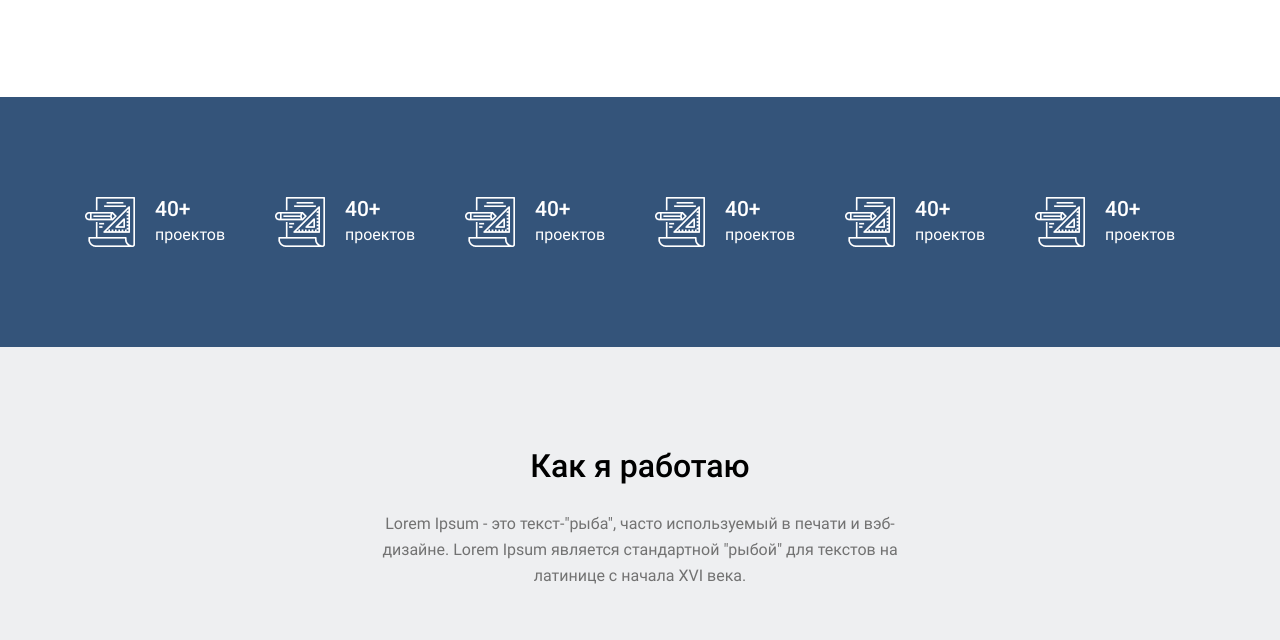
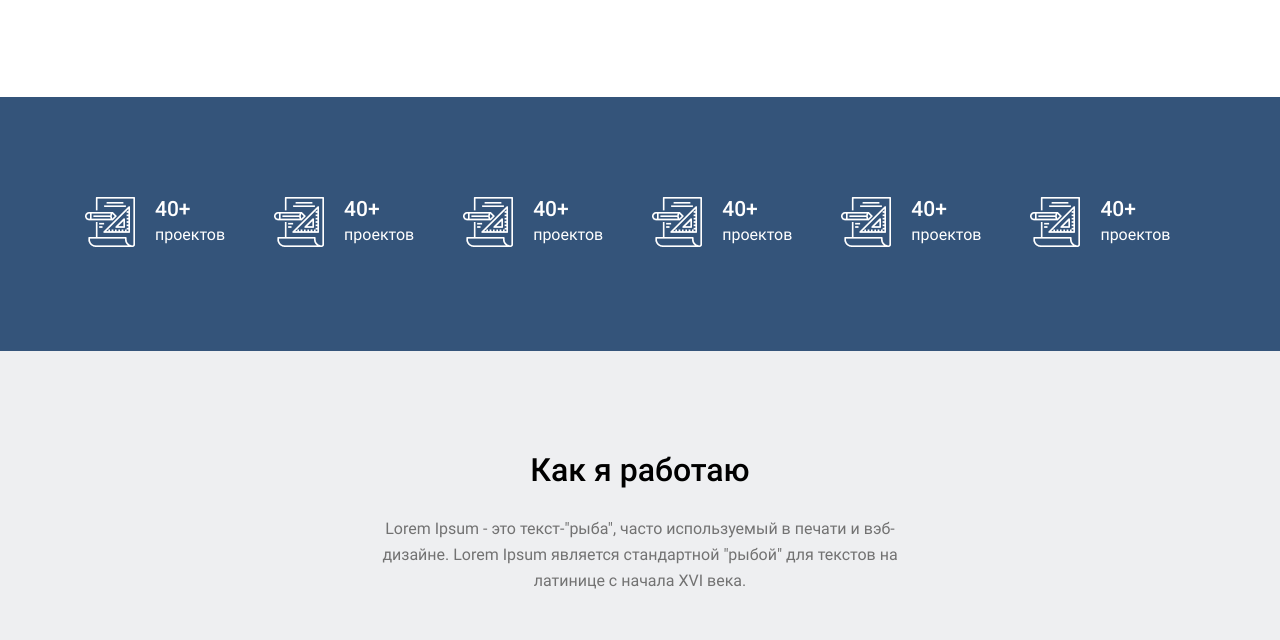
Before and after one commit to dolinskiy1/lesson7, a plain HTML site: page index.html in a window 1280 px wide. Shown: the part 1005-1645 px from the top of the page. Drawn offline with Linux system fonts and the light colour scheme; files whose address does not match are found by name.

Commit message:
edit html, css

```diff
--- a/css/components/footer.css
+++ b/css/components/footer.css
@@ -16,6 +16,7 @@
     color: #FFFFFF;
     padding-top: 50px;
     padding-bottom: 20px;
+    margin: 0px;
 }
 
 .footer__content_dis{
@@ -25,4 +26,5 @@
     line-height: 21px;
     color: #FFFFFF;
     padding-bottom: 50px;
+    margin: 0px;
 }
--- a/css/components/header.css
+++ b/css/components/header.css
@@ -10,9 +10,9 @@
 
 .header__navbar {
     list-style-type: none;
-    display: inline-block;
+    margin-top: 0px;
     padding-left: 0px;
-    margin-top: 79px;
+    padding-top: 79px;
     margin-bottom: 162px;
 }
 
--- a/css/components/main.css
+++ b/css/components/main.css
@@ -30,8 +30,6 @@
 }
 
 .item__content{
-    display: block;
-    height: 250px;
     width: 1110px;
     margin-left: auto;
     margin-right: auto;
@@ -39,26 +37,17 @@
 
 .item__content_unit {
     display: inline-block;
-    height: 50px;
-    width: 141px;
+    vertical-align: top;
     margin-right: 49px;
-    margin-top: 100px;
-    margin-bottom: 100px;
-}
-
-#last {
-    margin-right: 0px;
-}
-
-#box{
-    display: inline-block;
+    padding-top: 100px;
+    padding-bottom: 100px;
 }
 
 .item__content_unit-dsk {
-    position: absolute;
     margin-left: 20px;
-    display: block;
+    display: inline-block;
     height: 50px;
+    vertical-align: top;
 }
 
 .item__content_unit-dsk h3{
@@ -77,6 +66,10 @@
     line-height: 26px;
     color: #FFFFFF;
     margin: 0px;
+}
+
+#last {
+    margin-right: 0px;
 }
 
 .video{
@@ -118,7 +111,7 @@
     padding-bottom: 100px;
 }
 
-.video__link_url {
+.video__link iframe {
     height: 600px;
     width: 1110px;
 }
--- a/index.html
+++ b/index.html
@@ -47,60 +47,47 @@
         <section class="item">
             <div class="item__content">
                 <div class="item__content_unit">
-                    <div id="box">
-                        <img src="img/group.png" alt="icon">
-                    </div><!--
-                    --><div class="item__content_unit-dsk" id="box">
+                    <img src="img/group.png" alt="icon"><!--
+                --><div class="item__content_unit-dsk">
                         <h3>40+</h3>
                         <p>проектов</p>
                     </div>
                 </div><!--
-                --><div class="item__content_unit">
-                    <div id="box">
-                        <img src="img/group.png" alt="icon">
-                    </div><!--
-                    --><div class="item__content_unit-dsk" id="box">
+            --><div class="item__content_unit">
+                    <img src="img/group.png" alt="icon"><!--
+                --><div class="item__content_unit-dsk">
                         <h3>40+</h3>
                         <p>проектов</p>
                     </div>
                 </div><!--
-                --><div class="item__content_unit">
-                    <div id="box">
-                        <img src="img/group.png" alt="icon">
-                    </div><!--
-                    --><div class="item__content_unit-dsk" id="box">
+            --><div class="item__content_unit">
+                    <img src="img/group.png" alt="icon"><!--
+                --><div class="item__content_unit-dsk">
                         <h3>40+</h3>
                         <p>проектов</p>
                     </div>
                 </div><!--
-                --><div class="item__content_unit">
-                    <div id="box">
-                        <img src="img/group.png" alt="icon">
-                    </div><!--
-                    --><div class="item__content_unit-dsk" id="box">
+            --><div class="item__content_unit">
+                    <img src="img/group.png" alt="icon"><!--
+                --><div class="item__content_unit-dsk">
                         <h3>40+</h3>
                         <p>проектов</p>
                     </div>
                 </div><!--
-                --><div class="item__content_unit">
-                    <div id="box">
-                        <img src="img/group.png" alt="icon">
-                    </div><!--
-                    --><div class="item__content_unit-dsk" id="box">
+            --><div class="item__content_unit">
+                    <img src="img/group.png" alt="icon"><!--
+                --><div class="item__content_unit-dsk">
                         <h3>40+</h3>
                         <p>проектов</p>
                     </div>
                 </div><!--
-                --><div class="item__content_unit" id="last">
-                    <div id="box">
-                        <img src="img/group.png" alt="icon">
-                    </div><!--
-                    --><div class="item__content_unit-dsk" id="box">
+            --><div class="item__content_unit" id="last">
+                    <img src="img/group.png" alt="icon"><!--
+                --><div class="item__content_unit-dsk">
                         <h3>40+</h3>
                         <p>проектов</p>
                     </div>
                 </div>
-
             </div>
         </section>
         <section class="video">
@@ -109,7 +96,7 @@
                 <p class="video__content_dis">Lorem Ipsum - это текст-"рыба", часто используемый в печати и вэб-дизайне. Lorem Ipsum является стандартной "рыбой" для текстов на латинице с начала XVI века.</p>
             </div>
             <div class="video__link">
-                <iframe class="video__link_url" src="https://www.youtube.com/embed/7XCZf6jUnOQ" title="YouTube video player" frameborder="0" allow="accelerometer; autoplay; clipboard-write; encrypted-media; gyroscope; picture-in-picture" allowfullscreen></iframe>
+                <iframe src="https://www.youtube.com/embed/7XCZf6jUnOQ" title="YouTube video player" frameborder="0" allow="accelerometer; autoplay; clipboard-write; encrypted-media; gyroscope; picture-in-picture" allowfullscreen></iframe>
             </div>
         </section>
     </main>
```
